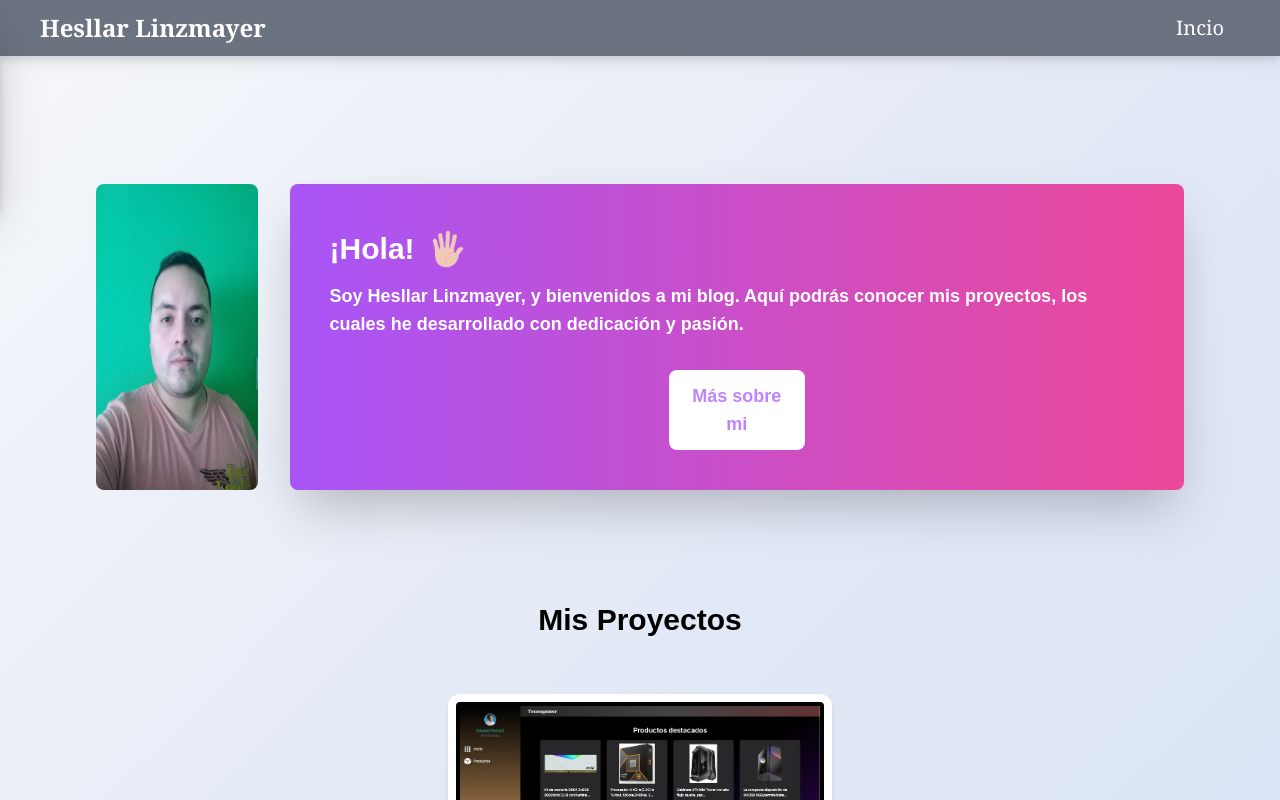
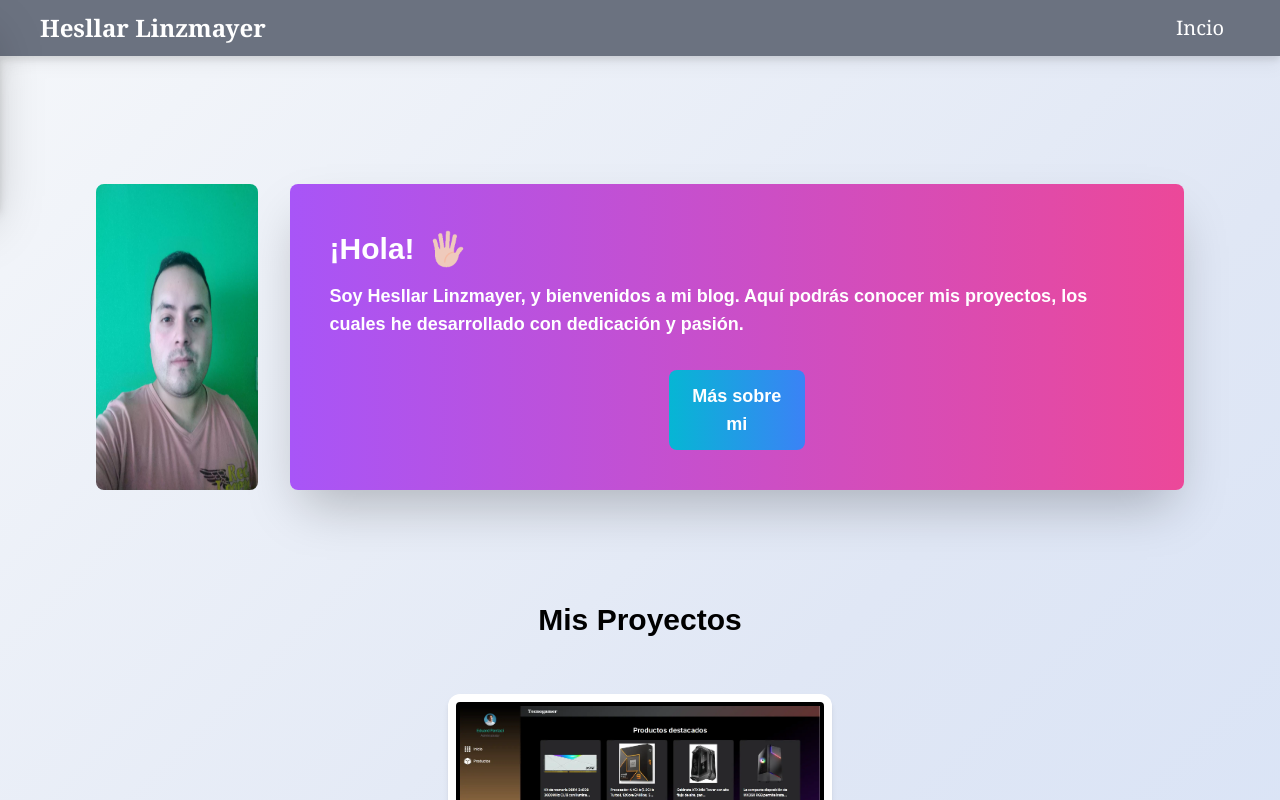
Before and after one commit to Hesllar/mi-blog, a Next.js app: page / in a window 1280 px wide. Shown: the top 800 px of the page. Built offline with nearby package versions, Linux system fonts and the light colour scheme.

Commit message:
se añaden color de fondo dinamico para boton

```diff
--- a/src/app/layout.tsx
+++ b/src/app/layout.tsx
@@ -29,7 +29,7 @@ export default function RootLayout({
   return (
     <html lang="es">
       <body
-        className={`${geistSans.variable} ${geistMono.variable} antialiased bg-gradient-mist dark:bg-gradient-sunset`}
+        className={`${geistSans.variable} ${geistMono.variable} antialiased bg-gradient-mist dark:bg-gradient-sunset fade-in`}
       >
         <Header />
         {children}
--- a/src/components/about/About.tsx
+++ b/src/components/about/About.tsx
@@ -79,21 +79,16 @@ export const About = () => {
               <button
                 onClick={handleOnClick}
                 className={clsx(
-                  " bg-white w-full sm:w-1/2 xl:w-1/6 p-3 rounded-lg hover:shadow-2xl",
+                  "w-full sm:w-1/2 xl:w-1/6 p-3 rounded-lg hover:shadow-2xl",
                   {
-                    "dark:bg-gradient-ocean": isElementFocused,
-                    "dark:bg-gradient-electric": !isElementFocused,
+                    "bg-gradient-to-r from-purple-500 to-pink-500 dark:bg-gradient-ocean":
+                      isElementFocused,
+                    " bg-gradient-to-r from-cyan-500 to-blue-500 dark:bg-gradient-electric":
+                      !isElementFocused,
                   }
                 )}
               >
-                <span
-                  className={clsx(
-                    "font-semibold text-lg text-purple-400 dark:text-white",
-                    {
-                      "dark:text-white": isElementFocused,
-                    }
-                  )}
-                >
+                <span className="font-semibold text-lg text-white">
                   Más sobre mi
                 </span>
               </button>
```
